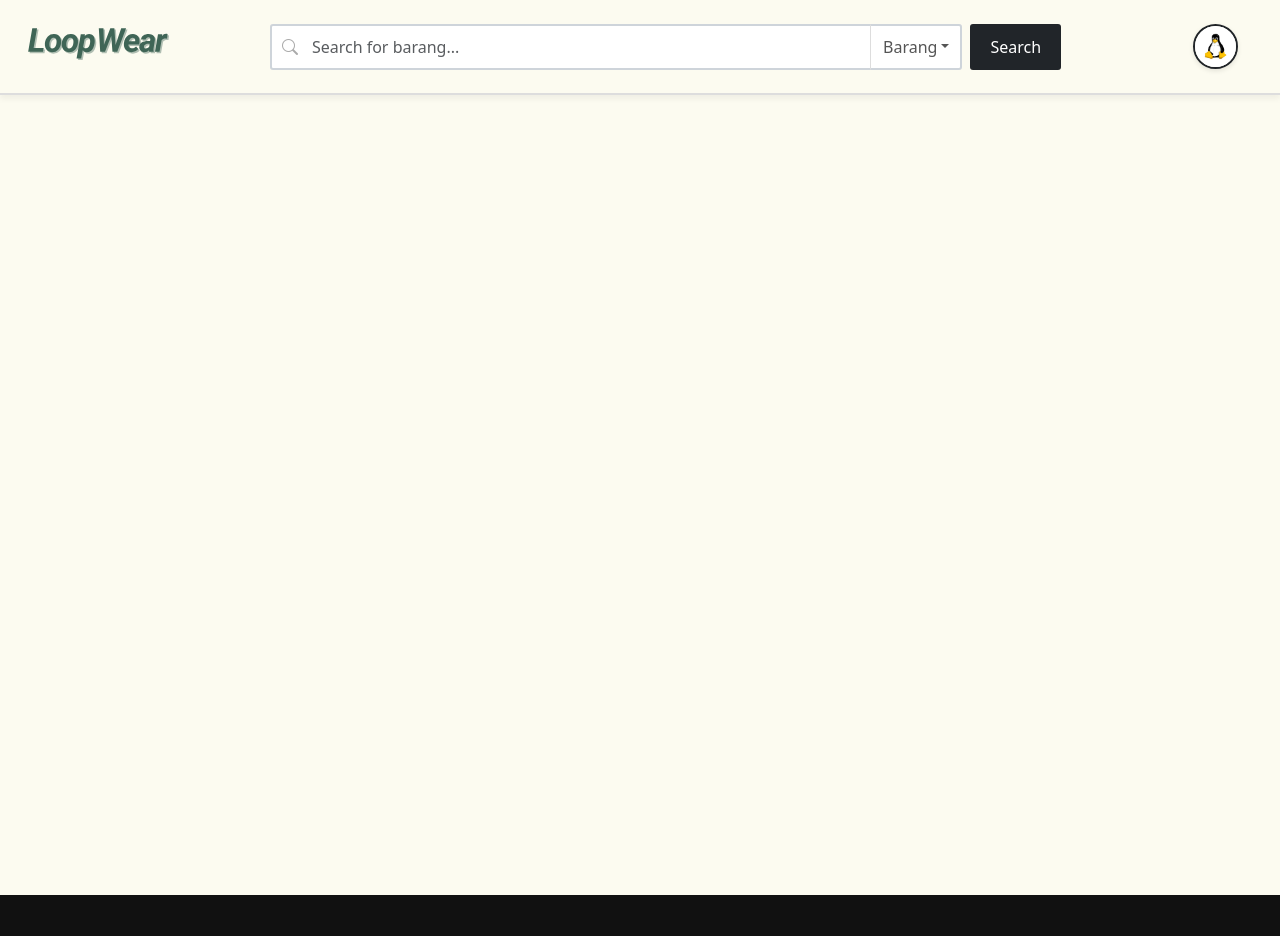
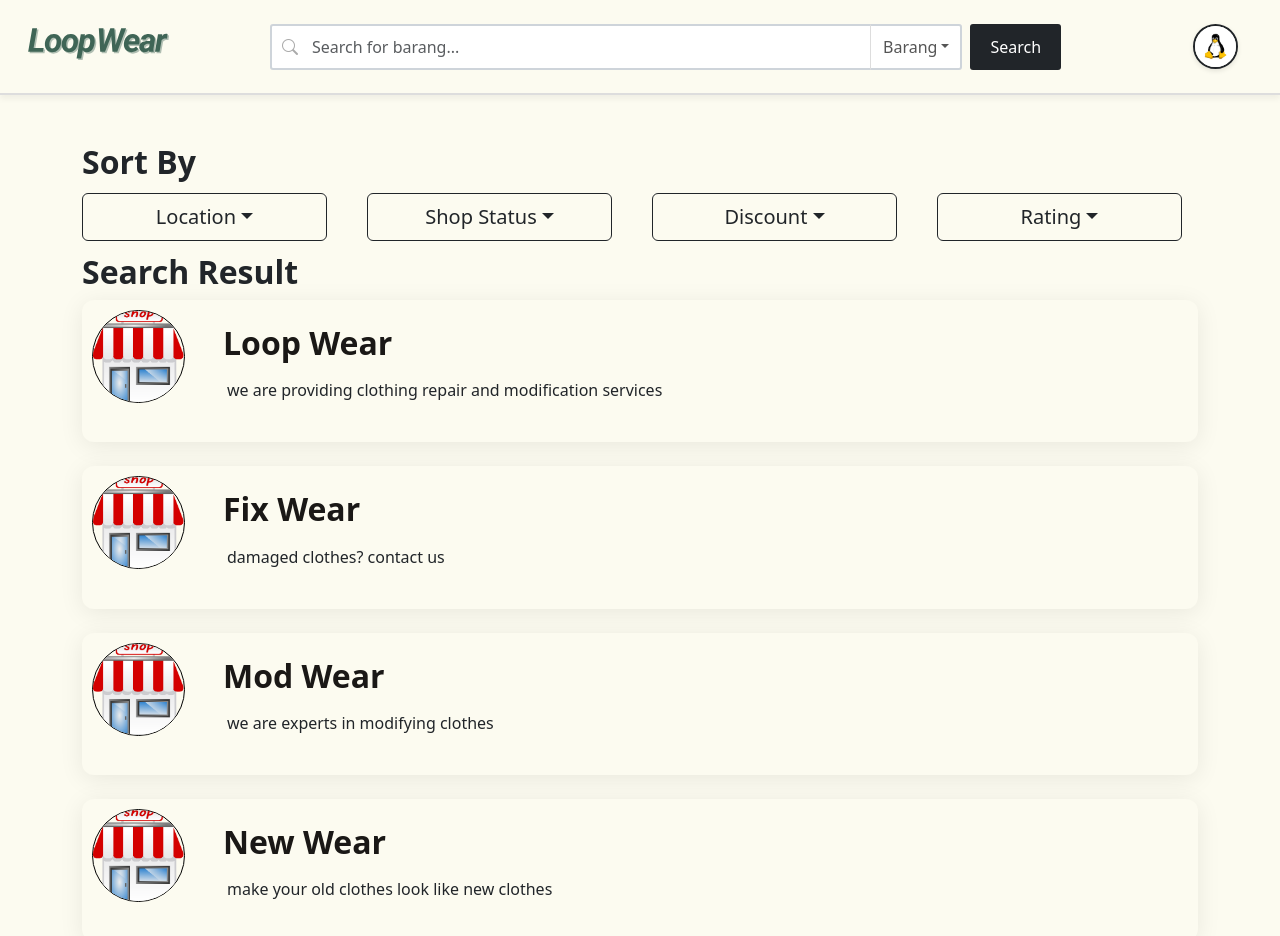
Before and after one commit to Vingorithm/wdc-loopwear-2025, a React (Vite) app: page /servicelist in a window 1280 px wide. Shown: the top 936 px of the page. Built offline with nearby package versions, Linux system fonts and the light colour scheme.

Commit message:
[FEAT] create list service page

```diff
--- a/src/components/HeaderStore.jsx
+++ b/src/components/HeaderStore.jsx
@@ -154,6 +154,11 @@ const HeaderStore = () => {
                 <li style={styles.dropdownProfileItem} className='hoverable-item'>
                   <a href="/historyorder" style={styles.dropdownProfileLink}>
                     <i class="bi bi-clock-history me-2"></i>History
+                  </a>
+                </li>
+                <li style={styles.dropdownProfileItem} className='hoverable-item'>
+                  <a href="/myshop" style={styles.dropdownProfileLink}>
+                    <i class="bi bi-shop me-2"></i>My Shop
                   </a>
                 </li>
                 <li style={styles.dropdownProfileItem} className='hoverable-item'>
--- a/src/pages/ListService.jsx
+++ b/src/pages/ListService.jsx
@@ -1,13 +1,148 @@
 import React from "react";
+import Shop from '../assets/images/shop/shop.webp';
 
 const ListService = () => {
+
+    const shops = [
+        { id: 1, name: 'Loop Wear', desc: 'we are providing clothing repair and modification services', image: Shop },
+        { id: 2, name: 'Fix Wear', desc: 'damaged clothes? contact us', image: Shop },
+        { id: 3, name: 'Mod Wear', desc: 'we are experts in modifying clothes', image: Shop },
+        { id: 4, name: 'New Wear', desc: 'make your old clothes look like new clothes', image: Shop },
+        { id: 5, name: 'Repair Wear', desc: 'No matter how damaged the clothes are, we will repair them', image: Shop }
+    ];
     return (
         <>
             <section className="pt-5" style={{ backgroundColor: "#FCFBF0", minHeight: '100vh' }}>
+                <div className="container">
+                    <div className="row">
+                        <div class="container">
 
+                            <h2>Sort By</h2>
+                            <div class="row align-items-start mb-2">
+                                <div className="col d-grid">
+                                    <button class="btn dropdown-toggle item-category my-1 p-2 text-center border border-dark me-3 fs-5 fw-light" data-bs-toggle="dropdown" aria-expanded="false">
+                                        Location
+                                    </button>
+                                    <ul class="dropdown-menu">
+                                        <li className='hoverable-item'><a class="dropdown-item" href="#">Yogyakarta</a></li>
+                                        <li className='hoverable-item'><a class="dropdown-item" href="#">Jakarta</a></li>
+                                        <li className='hoverable-item'><a class="dropdown-item" href="#">Surabaya</a></li>
+                                    </ul>
+                                </div>
+
+                                <div className="col d-grid">
+                                    <button class="btn dropdown-toggle item-category my-1 p-2 text-center border border-dark me-3 fs-5 fw-light" data-bs-toggle="dropdown" aria-expanded="false">
+                                        Shop Status
+                                    </button>
+                                    <ul class="dropdown-menu">
+                                        <li className='hoverable-item'><a class="dropdown-item" href="#">Verified</a></li>
+                                        <li className='hoverable-item'><a class="dropdown-item" href="#">Top</a></li>
+                                        <li className='hoverable-item'><a class="dropdown-item" href="#">Normal</a></li>
+                                    </ul>
+                                </div>
+
+                                <div className="col d-grid">
+                                    <button class="btn dropdown-toggle item-category my-1 p-2 text-center border border-dark me-3 fs-5 fw-light" data-bs-toggle="dropdown" aria-expanded="false">
+                                        Discount
+                                    </button>
+                                    <ul class="dropdown-menu">
+                                        <li className='hoverable-item'><a class="dropdown-item" href="#">Free Delivery</a></li>
+                                        <li className='hoverable-item'><a class="dropdown-item" href="#">Cashback</a></li>
+                                        <li className='hoverable-item'><a class="dropdown-item" href="#">Big Sale</a></li>
+                                    </ul>
+                                </div>
+
+                                <div className="col d-grid">
+                                    <button class="btn dropdown-toggle item-category my-1 p-2 text-center border border-dark me-3 fs-5 fw-light" data-bs-toggle="dropdown" aria-expanded="false">
+                                        Rating
+                                    </button>
+                                    <ul class="dropdown-menu">
+                                        <li className='hoverable-item'><a class="dropdown-item" href="#">5</a></li>
+                                        <li className='hoverable-item'><a class="dropdown-item" href="#">4</a></li>
+                                        <li className='hoverable-item'><a class="dropdown-item" href="#">3</a></li>
+                                        <li className='hoverable-item'><a class="dropdown-item" href="#">2</a></li>
+                                        <li className='hoverable-item'><a class="dropdown-item" href="#">1</a></li>
+                                    </ul>
+                                </div>
+                            </div>
+                        </div>
+                    </div>
+
+                    <h2>Search Result </h2>
+                    <div className="row justify-content-between mb-4">
+                        {
+                            shops.map((shop) => {
+                                return <a className="text-decoration-none" href="/shop">
+                                    <div className="card mb-4 border-0" style={styles.featuredCard} key={shop.id}>
+                                        <div className="row g-0">
+                                            <div className="col-md-1 me-4">
+                                                <img
+                                                    src={shop.image}
+                                                    alt="Sustainable clothing care"
+                                                    className="img-fluid rounded-circle border border-black"
+                                                    style={styles.featuredImage}
+                                                />
+                                            </div>
+                                            <div className="col-md-9">
+                                                <div className="card-body p-4">
+
+                                                    <div className="d-flex justify-content-between mb-2">
+                                                        <h2 style={styles.cardTitle}>{shop.name}</h2>
+                                                    </div>
+                                                    <div className="row">
+                                                        <div className="col-7 ms-1">
+                                                            <p>{shop.desc}</p>
+                                                        </div>
+                                                    </div>
+                                                </div>
+                                            </div>
+                                        </div>
+                                    </div>
+                                </a>
+                            })
+                        }
+                    </div>
+
+                    <ul class="pagination justify-content-end">
+                        <li class="page-item disabled">
+                            <a class="page-link">Previous</a>
+                        </li>
+                        <li class="page-item"><a class="page-link" href="#">1</a></li>
+                        <li class="page-item"><a class="page-link" href="#">2</a></li>
+                        <li class="page-item"><a class="page-link" href="#">3</a></li>
+                        <li class="page-item">
+                            <a class="page-link" href="#">Next</a>
+                        </li>
+                    </ul>
+                </div>
             </section>
         </>
     );
 }
 
+const styles = {
+    featuredCard: {
+        backgroundColor: "#FCFBF0",
+        boxShadow: "0 4px 24px rgba(0,0,0,0.08)",
+        borderRadius: "12px",
+        overflow: "hidden",
+        padding: '0'
+    },
+    featuredImage: {
+        width: "100%",
+        aspectRatio: '1/1',
+        objectFit: "cover",
+        margin: '10px'
+    },
+    cardTitle: {
+        color: "#1A1816",
+        fontWeight: "600",
+        // marginTop: "8px",
+        marginBottom: "8px"
+    },
+    cardText: {
+        color: "#1A1816",
+        opacity: "0.8"
+    },
+}
 export default ListService;
--- a/src/routes/index.jsx
+++ b/src/routes/index.jsx
@@ -86,6 +86,10 @@ const router = createBrowserRouter([
         element: <Shop />,
       },
       {
+        path: "/myshop",
+        element: <Shop isUser='true' />,
+      },
+      {
         path: "/cart",
         element: <Cart />,
       },
```
Also changed, not shown: src/pages/Shop.jsx (+29 -2 lines).
